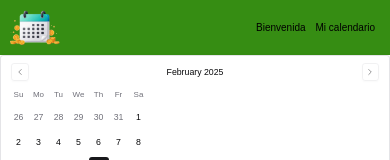
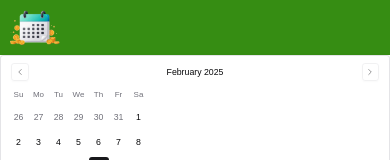
Before and after one commit to CallePuzzle/cash-calendar, a Next.js app: page / in a window 390 px wide. Shown: the top 160 px of the page. Built offline with nearby package versions, Linux system fonts and the light colour scheme.

Commit message:
add header media queries for the burguer menu in mobile

```diff
--- a/src/app/styles/components/Header.scss
+++ b/src/app/styles/components/Header.scss
@@ -13,7 +13,7 @@
 
 .nav {
   &__menu {
-    display: flex;
+    display: none;
 
     &__link {
       color: black;
@@ -24,5 +24,9 @@
         background-color: rgb(218, 207, 5);
       }
     }
+
+    @media (min-width: 768px) {
+      display: flex;
+    }
   }
 }
```
